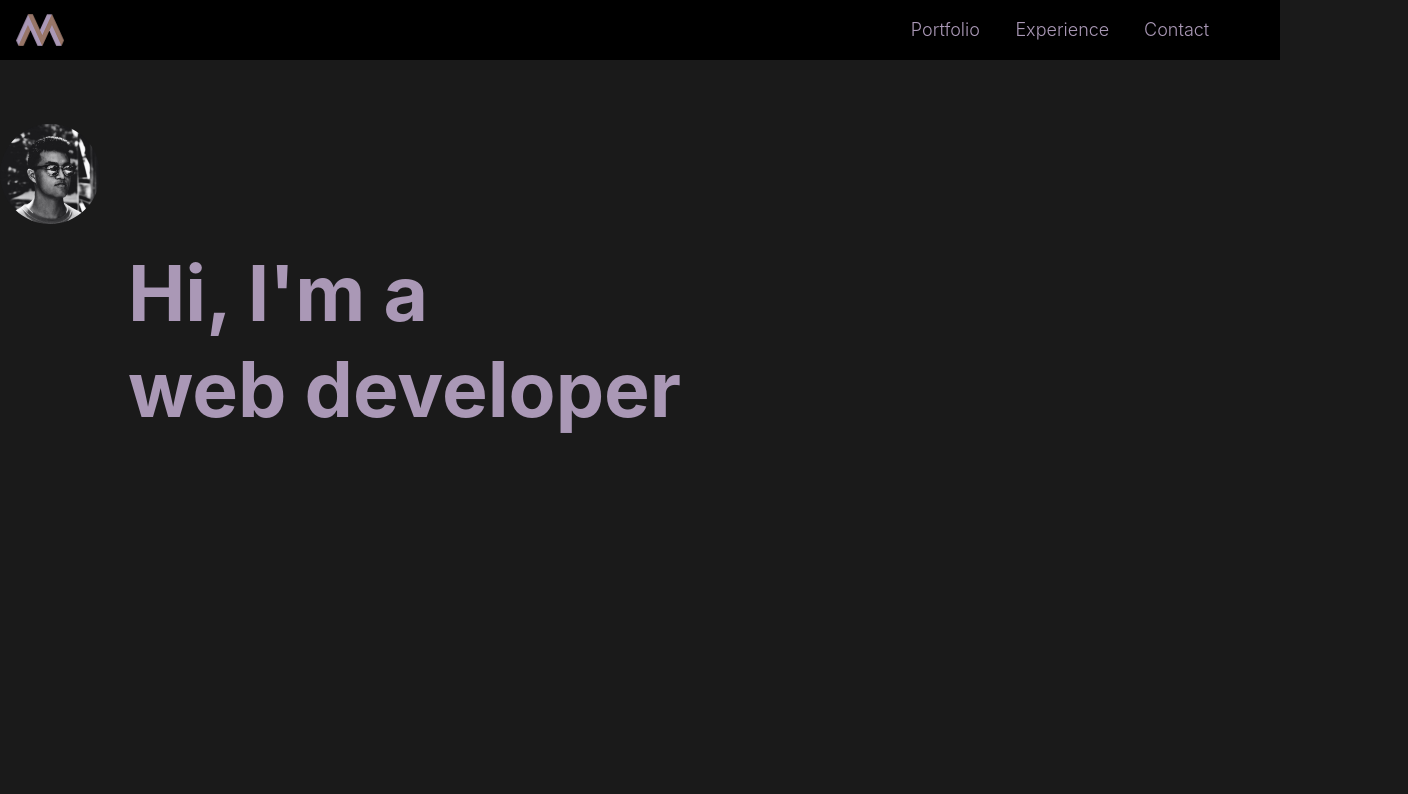
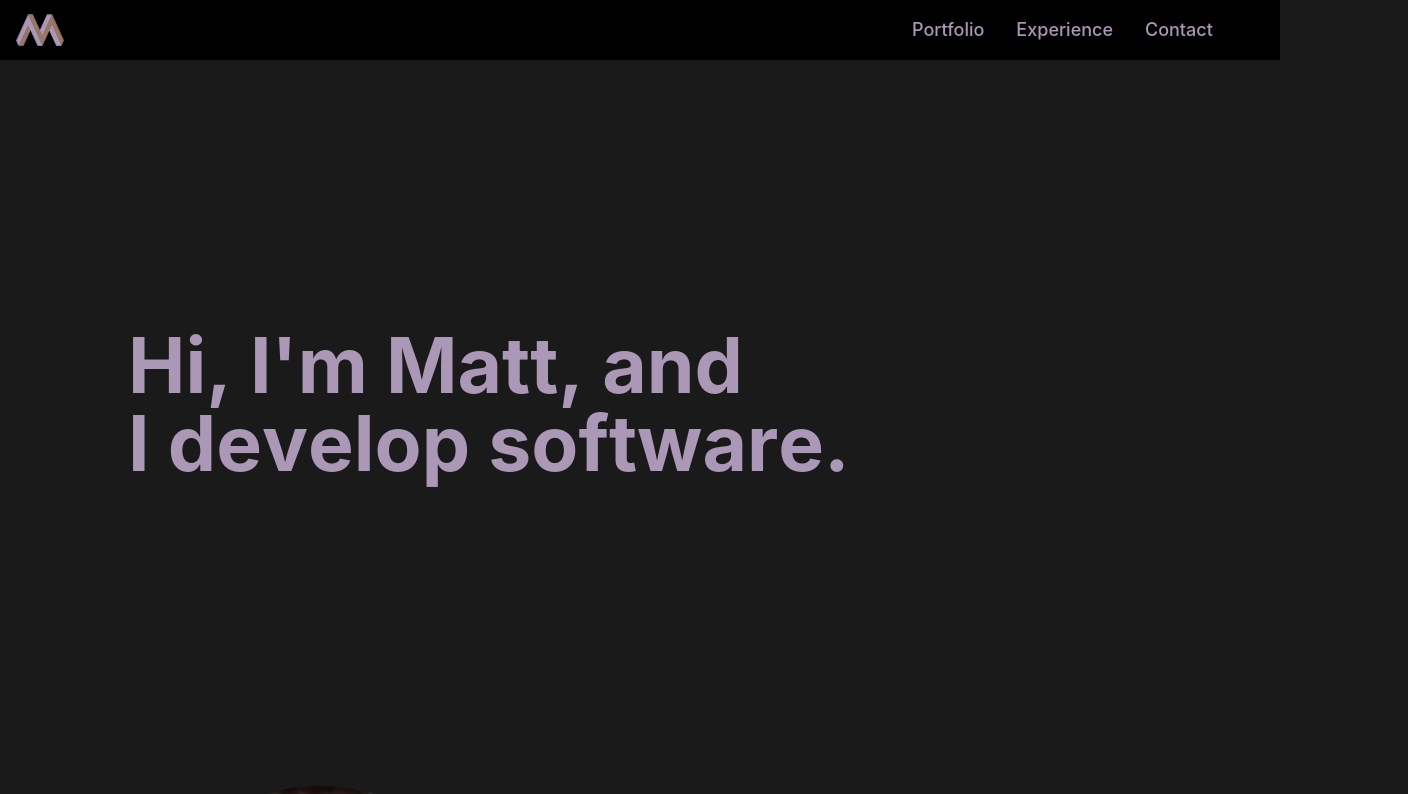
Before and after one commit to mattchang7/portfolio, a Next.js app: page / in a window 1280 px wide. Shown: the top 794 px of the page, 1408 px wide, since content can reach past the window. Built offline with nearby package versions, Linux system fonts and the light colour scheme.

Commit message:
fix: converted animations to variants

```diff
--- a/components/layout.js
+++ b/components/layout.js
@@ -2,6 +2,10 @@
 import styles from '../styles/layout.module.css'
 import Link from 'next/link'
 import { motion } from 'framer-motion'
+
+const portfolioText = 'Portfolio'.split('')
+const experienceText = 'Experience'.split('')
+const contactText = 'Contact'.split('')
 
 export default function Layout({ children }) {
   return (
@@ -14,42 +18,74 @@ export default function Layout({ children }) {
                         animate={{ x: 0 }}
                         transition={{ duration: 1, delay: 0.5, type: 'spring', stiffness: 120 }}
                     >
-                        <img src='images/logo-svg.svg'/>
+                        <motion.div whileHover={{ scale: 1.1 }} >
+                            <img src='images/logo-svg.svg'/>
+                        </motion.div>
                     </motion.a>
                 </Link>
                 <div className={styles.navLinksBox}>
                     <Link href='/portfolio'>
-                        <motion.a
+                        <motion.div
                             className={styles.navLinks}
-                            title='Portfolio'
                             initial={{ x: '20vw' }}
                             animate={{ x: 0 }}
                             transition={{ duration: 1, type: 'spring', stiffness: 70 }}
+                            whileHover={{ scale: 1.1 }}
                         >
-                            Portfolio
-                        </motion.a>
+                        {
+                            portfolioText.map((letter, index) => (
+                                <motion.a
+                                    className={styles.navLinkLetters}
+                                    key={index}
+                                    whileHover={{ color: '#f9f7f6', textShadow: '0px 0px 5px #f9f7f6' }}
+                                >
+                                    {letter}
+                                </motion.a>
+                            ))
+                        }
+                        </motion.div>
                     </Link>
                     <Link href='/experience'>
-                        <motion.a
+                    <motion.div
                             className={styles.navLinks}
-                            title='Experience'
                             initial={{ x: '20vw' }}
                             animate={{ x: 0 }}
-                            transition={{ duration: 1, delay: 0.25, type: 'spring', stiffness: 70 }}
+                            transition={{ duration: 1, type: 'spring', stiffness: 70 }}
+                            whileHover={{ scale: 1.1 }}
                         >
-                            Experience
-                        </motion.a>
+                        {
+                            experienceText.map((letter, index) => (
+                                <motion.a
+                                    className={styles.navLinkLetters}
+                                    key={index}
+                                    whileHover={{ color: '#f9f7f6', textShadow: '0px 0px 5px #f9f7f6' }}
+                                >
+                                    {letter}
+                                </motion.a>
+                            ))
+                        }
+                        </motion.div>
                     </Link>
                     <Link href='/contact'>
-                        <motion.a
+                    <motion.div
                             className={styles.navLinks}
-                            title='Contact'
                             initial={{ x: '20vw' }}
                             animate={{ x: 0 }}
-                            transition={{ duration: 1, delay: 0.5, type: 'spring', stiffness: 70 }}
+                            transition={{ duration: 1, type: 'spring', stiffness: 70 }}
+                            whileHover={{ scale: 1.1 }}
                         >
-                            Contact
-                        </motion.a>
+                        {
+                            contactText.map((letter, index) => (
+                                <motion.a
+                                    className={styles.navLinkLetters}
+                                    key={index}
+                                    whileHover={{ color: '#f9f7f6', textShadow: '0px 0px 5px #f9f7f6' }}
+                                >
+                                    {letter}
+                                </motion.a>
+                            ))
+                        }
+                        </motion.div>
                     </Link>
                 </div>
             </motion.div>
--- a/pages/index.js
+++ b/pages/index.js
@@ -1,3 +1,4 @@
+/* eslint-disable react/react-in-jsx-scope */
 import Head from 'next/head'
 import Layout from '../components/layout'
 import utilStyles from '../styles/utils.module.css'
@@ -8,34 +9,62 @@ export default function Home() {
     <Layout>
       <Head>
         <title>Matt Chang</title>
-        <link rel='icon' href='/images/logo-icon.ico'/>
+        <link rel='icon' href='/images/logo-icon.ico' />
       </Head>
       <motion.section
-        // initial={{ x: '10vw', y: '60vw', opacity: 0 }}
-        // animate={{ color: '#aa98b6', fontSize: '5vw', opacity: 1, y: 0 }}
-        // transition={{ duration: 1.5 }}
+        className={utilStyles.homePage}
+        variants={containerVariants}
+        initial='hidden'
+        animate='visible'
       >
+        <motion.div
+          variants={lineOneVariants}
+          >
+          {
+            lineOne.map((letter, index) => (
+              <motion.h1 key={index} className={utilStyles.bigText} whileHover={{ color: '#f9f7f6', textShadow: '0px 0px 5px #f9f7f6' }} >{letter}</motion.h1>
+              ))
+            }
+        </motion.div>
+        <motion.div
+          variants={lineTwoVariants}
+        >
+          {
+            lineTwo.map((letter, index) => (
+              <motion.h1 key={index} className={utilStyles.bigText} whileHover={{ color: '#f9f7f6', textShadow: '0px 0px 5px #f9f7f6' }} >{letter}</motion.h1>
+              ))
+            }
+        </motion.div>
+        <div className={utilStyles.space} />
         <motion.img
-          src='images/profile-bw.jpg'
+          src='images/profile-torii.jpg'
           className={utilStyles.profile}
-          animate={{ y: '5vw' }}
-          transition={{ delay: 0.5 }}
-        />
-        <motion.h1
-          initial={{ x: '10vw', y: '20vw', fontSize: '6vw', opacity: 0 }}
-          animate={{ y: 0, opacity: 1, fontSize: '6vw', color: '#aa98b6' }}
-          transition={{ duration: 3.5, type: 'spring', stiffness: 80, delay: 0.5  }}
-        >
-          Hi, I'm a
-        </motion.h1>
-        <motion.h1
-          initial={{ x: '10vw', y: '30vw', fontSize: '6vw', opacity: 0 }}
-          animate={{ y: '-7vw', opacity: 1, fontSize: '6vw', color: '#aa98b6' }}
-          transition={{ duration: 3.5, delay: 0.6, type: 'spring', stiffness: 80 }}
-        >
-          web developer
-        </motion.h1>
+          variants={imageVariants}
+          />
       </motion.section>
     </Layout>
   )
 }
+
+const lineOne = 'Hi, I\'m Matt, and'.split('')
+const lineTwo = 'I develop software.'.split('')
+
+const containerVariants = {
+  hidden: { opacity: 0 },
+  visible: { opacity: 1, transition: { duration: 3.5, staggerChildren: 0.4, delayChildren: 0.5 } }
+}
+
+const lineOneVariants = {
+  hidden: { y: '30vw' },
+  visible: { y: '3.5vw', transition: { duration: 3.5, type: 'spring', stiffness: 80 } }
+}
+
+const lineTwoVariants = {
+  hidden: { y: '30vw' },
+  visible: { y: 0, transition: { duration: 3.5, type: 'spring', stiffness: 80 } }
+}
+
+const imageVariants = {
+  hidden: { y: '30vw' },
+  visible: { y: 0, transition: { duration: 3.5, type: 'spring', stiffness: 80 }}
+}
--- a/styles/global.css
+++ b/styles/global.css
@@ -8,6 +8,7 @@ body {
   font-size: 18px;
   color: white;
   background-color: rgb(26, 26, 26);
+  justify-content: center;
 }
 
 * {
--- a/styles/layout.module.css
+++ b/styles/layout.module.css
@@ -19,23 +19,14 @@
 }
 
 .navLinks {
+  flex-direction: row;
+}
+
+.navLinkLetters {
   color: #AA98B6;
   text-decoration: none;
-  font-weight: 300;
-}
-
-.navLinks:hover {
-  color: rgb(255, 255, 203);
   font-weight: 500;
-}
-
-.navLinks:before {
-  display: block;
-  content: attr(title);
-  font-weight: bold;
-  height: 0;
-  overflow: hidden;
-  visibility: hidden;
+  display: inline;
 }
 
 .logo {
--- a/styles/utils.module.css
+++ b/styles/utils.module.css
@@ -1,7 +1,12 @@
 .profile {
-    width: 100px;
-    height: 100px;
-    border-radius: 50px;
+    width: 30vw;
+    height: 30vw;
+    border-radius: 30vw;
+}
+
+.space {
+    height: 35vh;
+    display: block;
 }
 
 .heading2Xl {
@@ -73,3 +78,13 @@
     align-items: center;
     background-color: grey;
 }
+
+.bigText {
+    display: inline;
+    font-size: 6vw;
+    color: #aa98b6;
+}
+
+.homePage {
+    padding: 25vh 10vw 0 10vw;
+}
```
Also changed, not shown: public/images/profile-torii.JPG (added).
